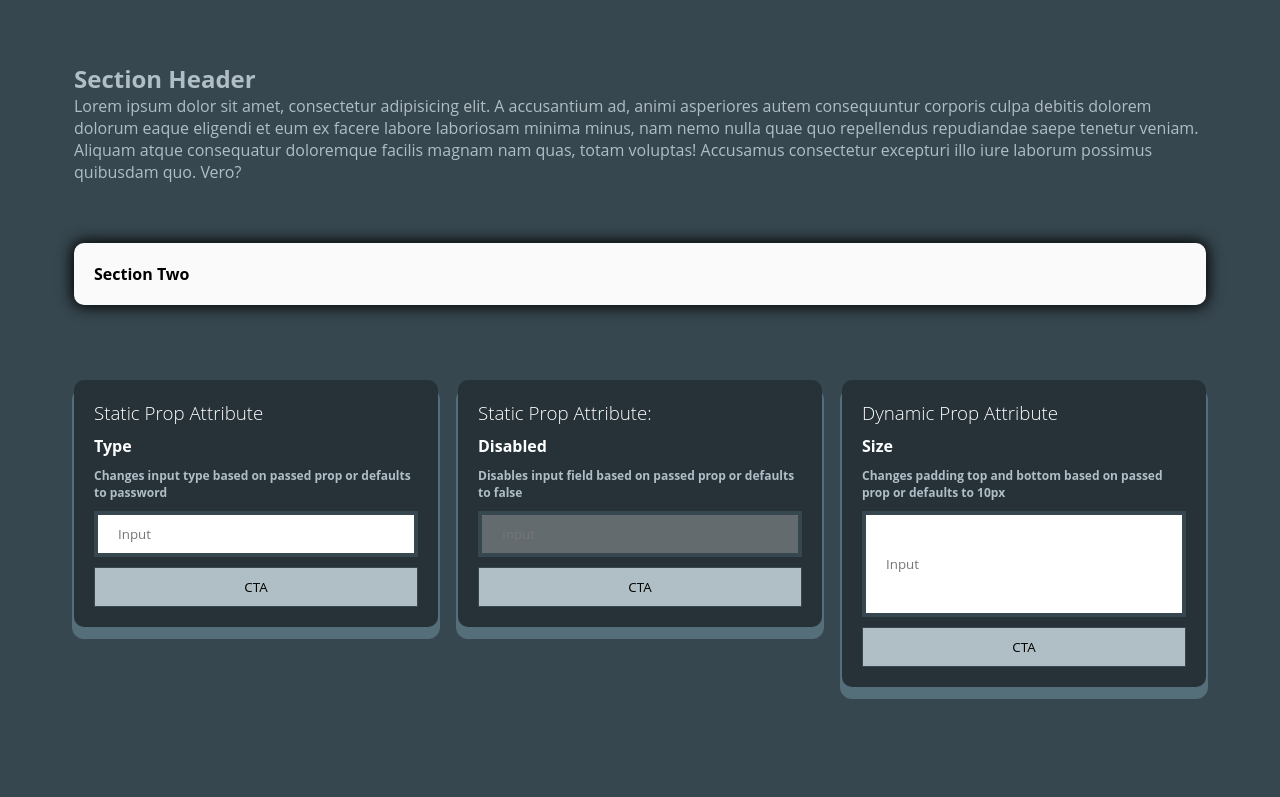
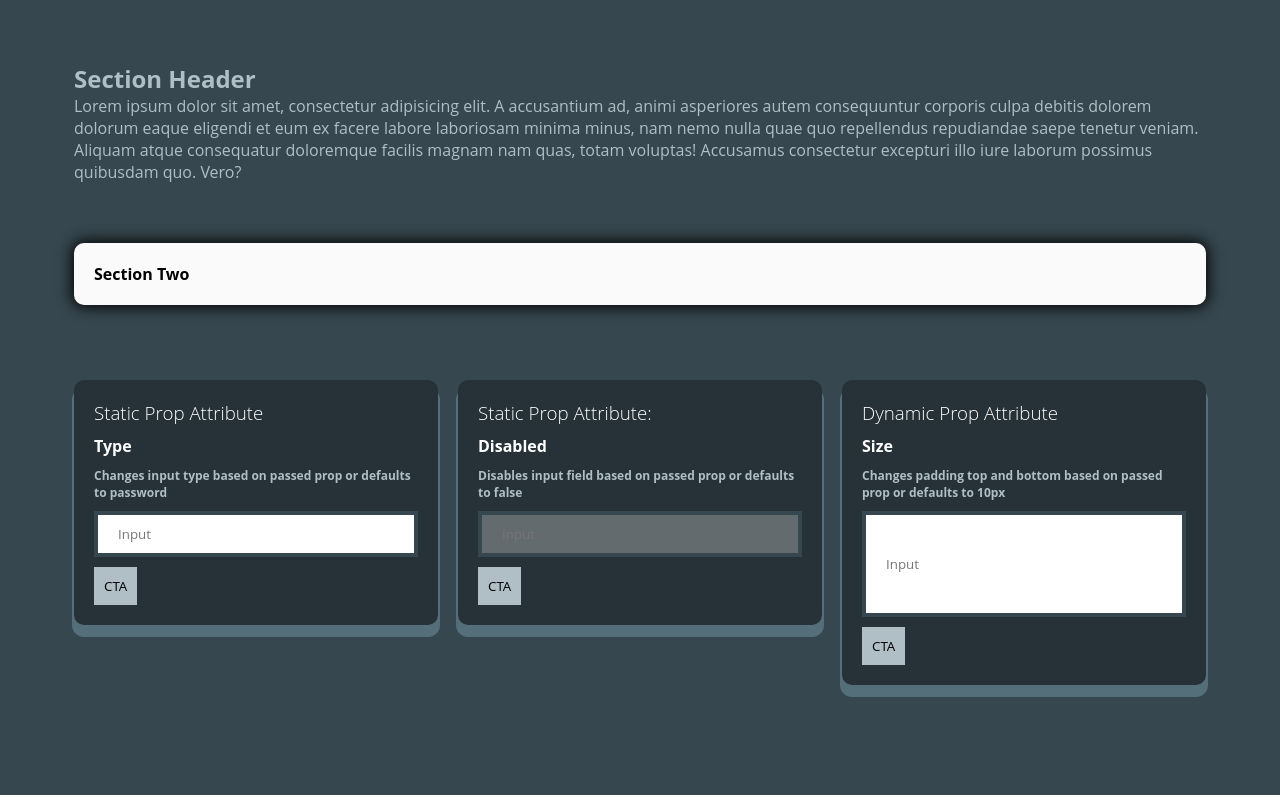
Before and after one commit to ghelanijimmy/styled-components, a React (Create React App) app: page / in a window 1280 px wide. Shown: the part 540-1337 px from the top of the page. Built offline with nearby package versions, Linux system fonts and the light colour scheme.

Commit message:
Button refactor

```diff
--- a/src/app/main/Main.js
+++ b/src/app/main/Main.js
@@ -29,7 +29,7 @@ const Main = () => {
               Accusantium enim error et illum inventore labore laboriosam
               necessitatibus nesciunt placeat, possimus quas rem.
             </p>
-            <Button>CTA</Button>
+            <Button inverse={true}>CTA</Button>
           </FlexCard>
           <FlexCard>
             <h2>Card Title</h2>
--- a/src/app/main/MainStyledComponents.js
+++ b/src/app/main/MainStyledComponents.js
@@ -38,14 +38,13 @@ export const CardsWrapper = styled.section`
         ${InnerCard} {
           box-shadow: 0 10px 0 2px ${({ theme }) => theme.colors.black};
         }
-
-        ${Button} {
-          background-color: ${({ theme }) => theme.colors.main};
-          color: ${({ theme }) => theme.colors.lighter};
-          width: 100%;
-          display: block;
-        }
       `}
+    ${Button} {
+      background-color: ${({ theme }) => theme.colors.main};
+      color: ${({ theme }) => theme.colors.lighter};
+      width: 100%;
+      display: block;
+    }
   }
 
   ${InnerCard} {
@@ -97,6 +96,8 @@ export const CustomInnerWrapper = styled(Wrapper)`
     ${Button} {
       background: ${({ theme }) => theme.colors.lighter};
       color: initial;
+      border: none;
+      width: initial;
     }
   }
 `;
--- a/src/common/styled-components/Button.js
+++ b/src/common/styled-components/Button.js
@@ -1,12 +1,16 @@
-import styled from "styled-components";
+import PropTypes from "prop-types";
+import styled, { css } from "styled-components";
 
 const Button = styled.button`
   -webkit-appearance: none;
+  border-radius: 0;
   border: none;
-  border-radius: 0;
   padding: 10px;
   border: 1px solid ${({ theme }) => theme.colors.main};
   margin-top: 10px;
   background-color: transparent;
 `;
+Button.propTypes = {
+  inverse: PropTypes.bool
+};
 export default Button;
```
